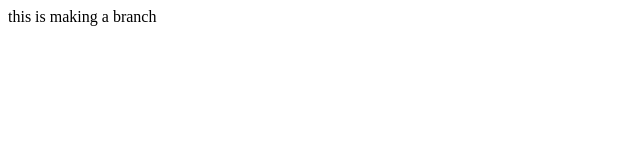
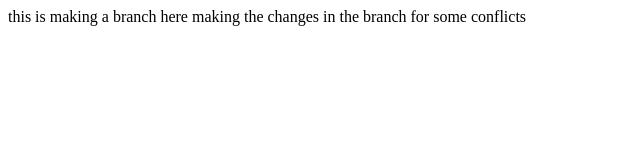
Before and after one commit to bimarsha01/Web-development, a plain HTML site: page index.html in a window 1280 px wide. Shown: the whole page, without its empty margins (0-640 px from the left). Drawn offline with Linux system fonts and the light colour scheme.

Commit message:
Update index.html

```diff
--- a/index.html
+++ b/index.html
@@ -7,5 +7,6 @@
 </head>
 <body>
     this is making a branch
+    here making the changes in the branch  for some conflicts
 </body>
 </html>
```
